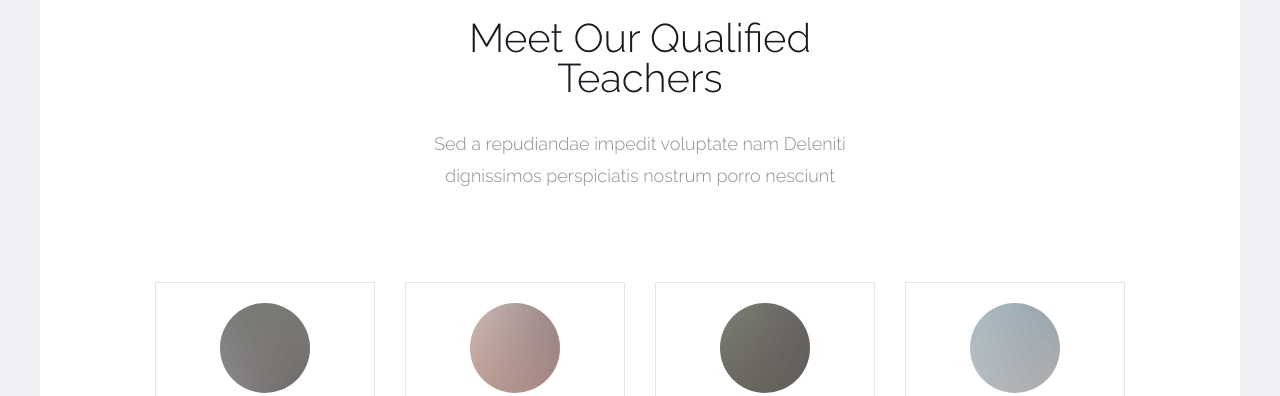
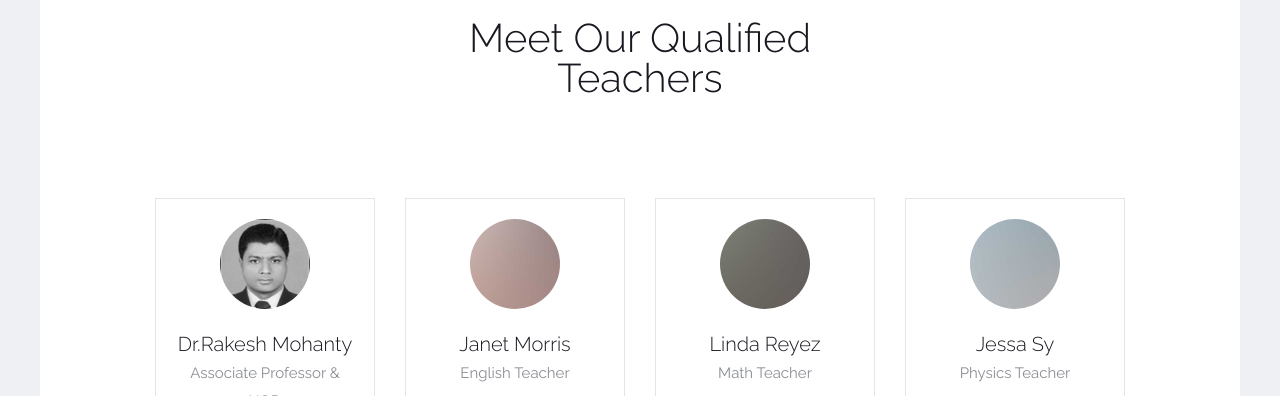
Before and after one commit to professorp/cse.vssut.github.io, a website: page index.html in a window 1280 px wide. Shown: the part 4530-4926 px from the top of the page. Drawn offline with nearby package versions, Linux system fonts and the light colour scheme; files whose address does not match are found by name.

Commit message:
Added image to teacher1

```diff
--- a/index.html
+++ b/index.html
@@ -463,7 +463,7 @@
           <div class="row">
             <div class="col-md-6 col-md-offset-3 text-center section-heading probootstrap-animate">
               <h2>Meet Our Qualified Teachers</h2>
-              <p class="lead">Sed a repudiandae impedit voluptate nam Deleniti dignissimos perspiciatis nostrum porro nesciunt</p>
+              <!--<p class="lead">Sed a repudiandae impedit voluptate nam Deleniti dignissimos perspiciatis nostrum porro nesciunt</p>-->
             </div>
           </div>
           <!-- END row -->
@@ -472,11 +472,11 @@
             <div class="col-md-3 col-sm-6">
               <div class="probootstrap-teacher text-center probootstrap-animate">
                 <figure class="media">
-                  <img src="img/person_1.jpg" alt="Free Bootstrap Template by ProBootstrap.com" class="img-responsive">
+                  <img src="img/rm_sir.jpg" alt="Dr.Rakesh Mohanty" class="img-responsive">
                 </figure>
                 <div class="text">
-                  <h3>Chris Worth</h3>
-                  <p>Physical Education</p>
+                  <h3>Dr.Rakesh Mohanty</h3>
+                  <p>Associate Professor & HOD</p>
                   <ul class="probootstrap-footer-social">
                     <li class="twitter"><a href="#"><i class="icon-twitter"></i></a></li>
                     <li class="facebook"><a href="#"><i class="icon-facebook2"></i></a></li>
```
Also changed, not shown: img/rm_sir.jpg (added).
